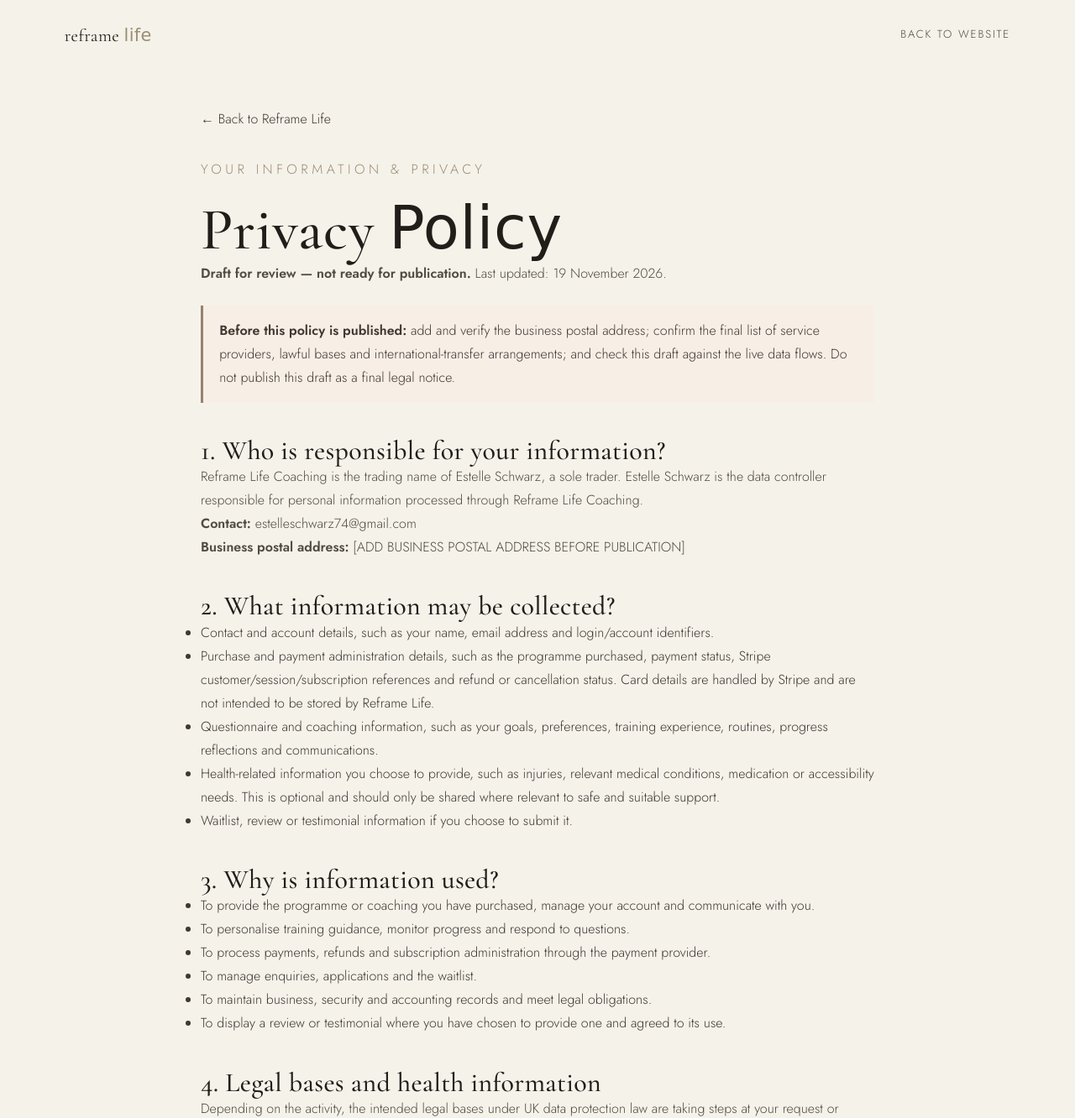
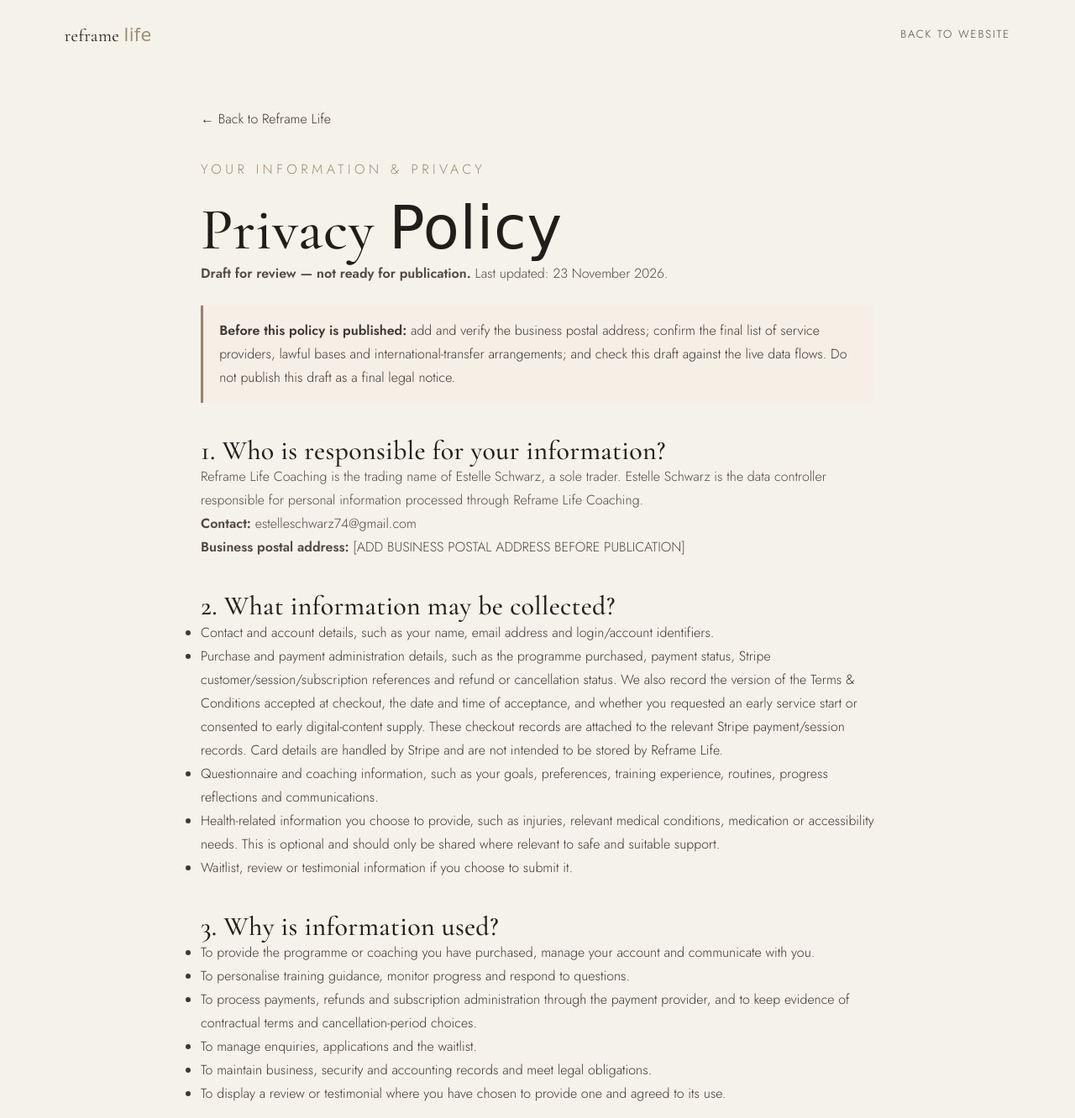
Before and after one commit to stellebelle-design/reframe-life-preview, a plain HTML site: page privacy.html in a window 1280 px wide. Shown: the top 1332 px of the page at 84% size. Drawn offline with nearby package versions, Linux system fonts and the light colour scheme.

Commit message:
Explain checkout consent records in privacy policy draft

```diff
--- a/privacy.html
+++ b/privacy.html
@@ -26,7 +26,7 @@
 <a class="back" href="index.html">← Back to Reframe Life</a>
 <p class="eyebrow">YOUR INFORMATION &amp; PRIVACY</p>
 <h1>Privacy <em>Policy</em></h1>
-<p><strong>Draft for review — not ready for publication.</strong> Last updated: 19 November 2026.</p>
+<p><strong>Draft for review — not ready for publication.</strong> Last updated: 23 November 2026.</p>
 <div class="legal-draft"><strong>Before this policy is published:</strong> add and verify the business postal address; confirm the final list of service providers, lawful bases and international-transfer arrangements; and check this draft against the live data flows. Do not publish this draft as a final legal notice.</div>
 <h2>1. Who is responsible for your information?</h2>
 <p>Reframe Life Coaching is the trading name of Estelle Schwarz, a sole trader. Estelle Schwarz is the data controller responsible for personal information processed through Reframe Life Coaching.</p>
@@ -34,7 +34,7 @@
 <h2>2. What information may be collected?</h2>
 <ul>
 <li>Contact and account details, such as your name, email address and login/account identifiers.</li>
-<li>Purchase and payment administration details, such as the programme purchased, payment status, Stripe customer/session/subscription references and refund or cancellation status. Card details are handled by Stripe and are not intended to be stored by Reframe Life.</li>
+<li>Purchase and payment administration details, such as the programme purchased, payment status, Stripe customer/session/subscription references and refund or cancellation status. We also record the version of the Terms &amp; Conditions accepted at checkout, the date and time of acceptance, and whether you requested an early service start or consented to early digital-content supply. These checkout records are attached to the relevant Stripe payment/session records. Card details are handled by Stripe and are not intended to be stored by Reframe Life.</li>
 <li>Questionnaire and coaching information, such as your goals, preferences, training experience, routines, progress reflections and communications.</li>
 <li>Health-related information you choose to provide, such as injuries, relevant medical conditions, medication or accessibility needs. This is optional and should only be shared where relevant to safe and suitable support.</li>
 <li>Waitlist, review or testimonial information if you choose to submit it.</li>
@@ -43,7 +43,7 @@
 <ul>
 <li>To provide the programme or coaching you have purchased, manage your account and communicate with you.</li>
 <li>To personalise training guidance, monitor progress and respond to questions.</li>
-<li>To process payments, refunds and subscription administration through the payment provider.</li>
+<li>To process payments, refunds and subscription administration through the payment provider, and to keep evidence of contractual terms and cancellation-period choices.</li>
 <li>To manage enquiries, applications and the waitlist.</li>
 <li>To maintain business, security and accounting records and meet legal obligations.</li>
 <li>To display a review or testimonial where you have chosen to provide one and agreed to its use.</li>
@@ -58,7 +58,7 @@
 <ul>
 <li>Unsuccessful applications: six months after the decision, then securely deleted. If you separately opt in to future contact when spaces reopen, only the contact information needed for that purpose is retained until it is no longer needed or you withdraw that request.</li>
 <li>Accepted clients' coaching information: six months after coaching ends, then securely deleted or anonymised where appropriate.</li>
-<li>Invoices, payment and tax/accounting records: retained for the period required by applicable legal and accounting obligations, which may be longer than the coaching-information period.</li>
+<li>Invoices, payment and tax/accounting records, including checkout acceptance and early-start consent records: retained for the period required by applicable legal, consumer and accounting obligations, which may be longer than the coaching-information period.</li>
 <li>Other enquiries, account, waitlist and marketing information: retained only for as long as needed for the purpose for which it was collected, subject to legal requirements. The exact periods must be confirmed before publication.</li>
 </ul>
 <h2>7. Your rights</h2>
```
